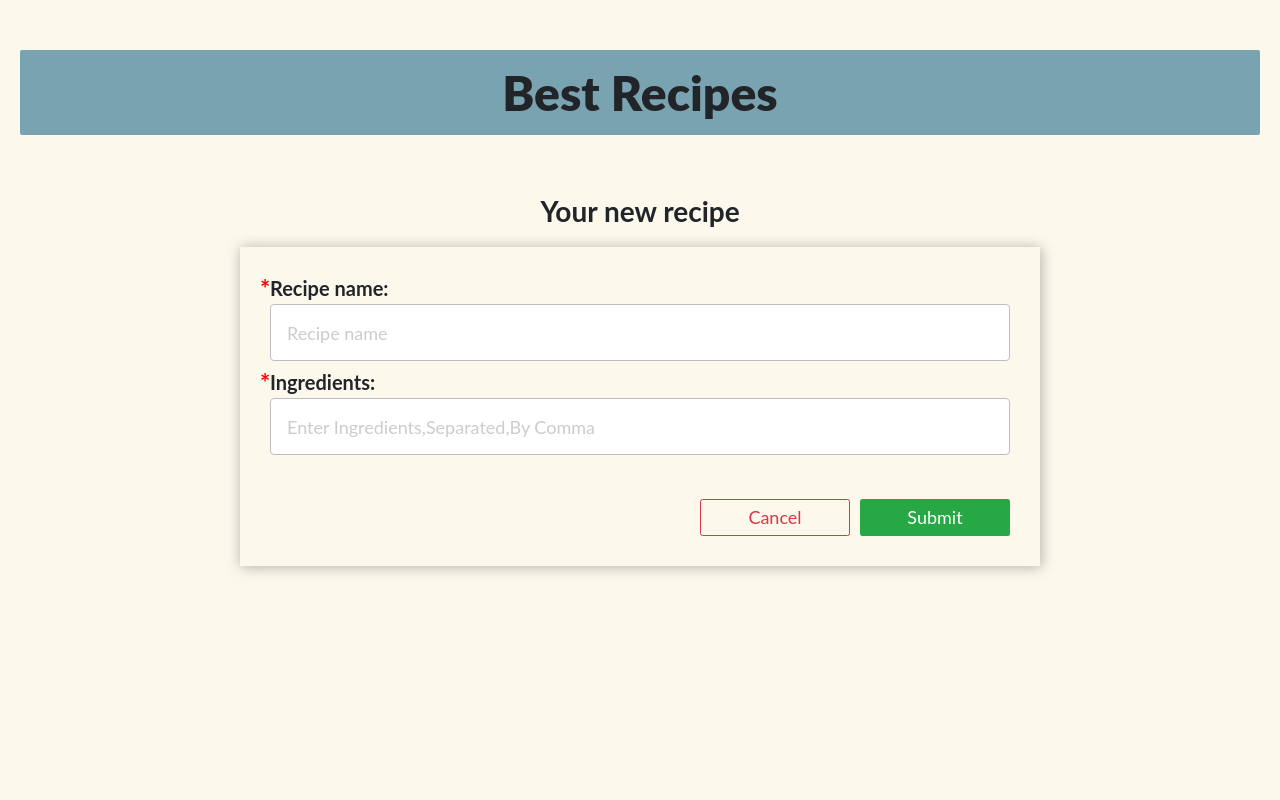
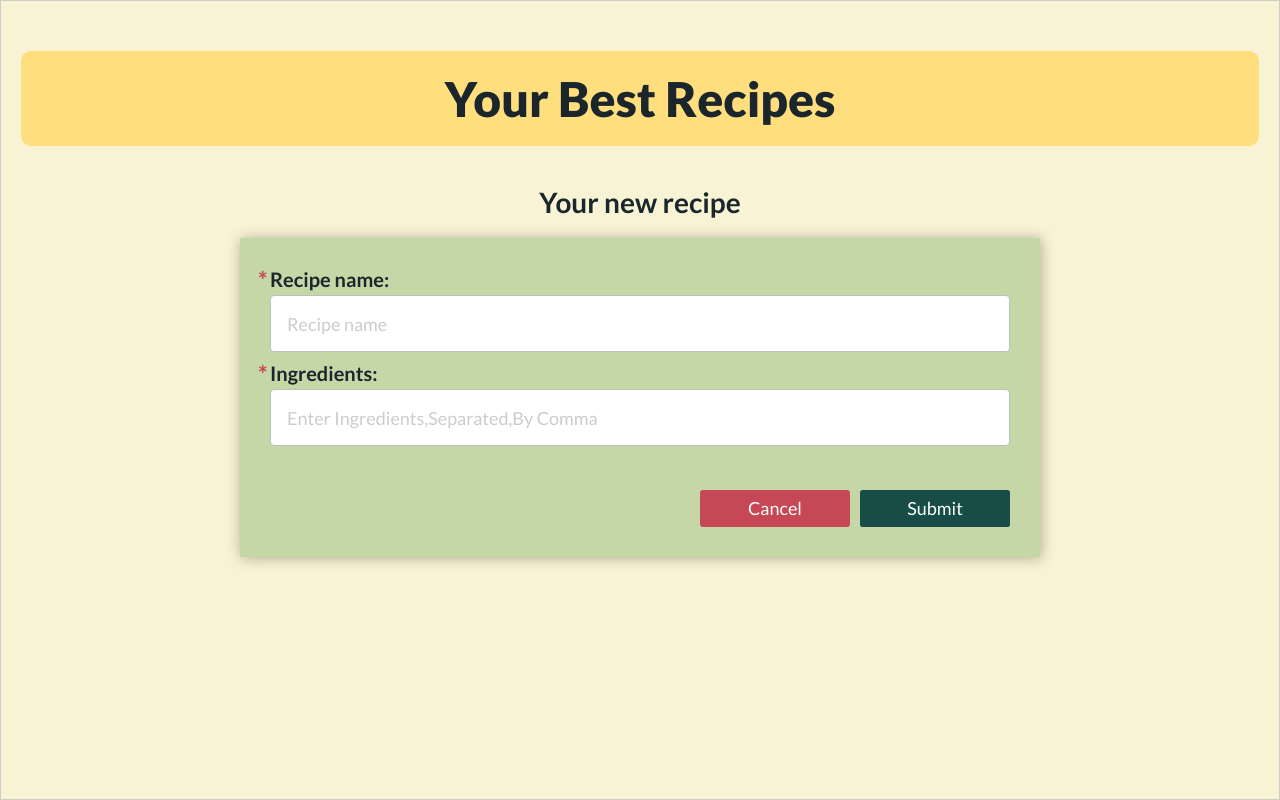
Before and after one commit to MakarCodes/recipes_crud, a React (Create React App) app: page /form in a window 1280 px wide. Built offline with nearby package versions, Linux system fonts and the light colour scheme.

Commit message:
Improve app styles

```diff
--- a/public/index.html
+++ b/public/index.html
@@ -15,6 +15,11 @@
       user's mobile device or desktop. See https://developers.google.com/web/fundamentals/web-app-manifest/
     -->
     <link rel="manifest" href="%PUBLIC_URL%/manifest.json" />
+    <link rel="preconnect" href="https://fonts.gstatic.com" />
+    <link
+      href="https://fonts.googleapis.com/css2?family=Lato:ital,wght@0,100;0,300;0,400;0,700;0,900;1,100;1,300;1,400;1,700;1,900&display=swap"
+      rel="stylesheet"
+    />
     <!--
       Notice the use of %PUBLIC_URL% in the tags above.
       It will be replaced with the URL of the `public` folder during the build.
--- a/src/components/Layout/Layout.module.scss
+++ b/src/components/Layout/Layout.module.scss
@@ -1,5 +1,7 @@
 .Wrapper {
-  background-color: #fcf8ec;
+  background-color: transparent;
+  border: solid 1px #ccc;
+  box-shadow: rgba(99, 99, 99, 0.2) 0px 2px 8px 0px;
   min-height: 100vh;
   width: 100%;
   max-width: 1400px;
@@ -15,9 +17,6 @@
 
 .InnerWrapper {
   width: 100%;
-  // display: flex;
-  // justify-content: center;
-  // align-items: center;
 }
 
 .Title {
@@ -26,11 +25,11 @@
   margin-bottom: 20px;
   padding: 10px 0;
   text-align: center;
-  background-color: #79a3b1;
-  border-radius: 2px;
+  background-color: #ffde7d;
+  border-radius: 10px;
   @media (min-width: '768px') {
     font-size: 48px;
     margin-bottom: 40px;
-    padding: 15px 0;
+    padding: 20px 0;
   }
 }
--- a/src/components/Layout/Layout.tsx
+++ b/src/components/Layout/Layout.tsx
@@ -4,7 +4,7 @@ const Layout: React.FC<React.ReactNode> = ({ children }) => {
   return (
     <div className={classes.Wrapper}>
       <h1 className={classes.Title} data-testid='title'>
-        Best Recipes
+        Your Best Recipes
       </h1>
       <div
         className={classes.InnerWrapper}
--- a/src/components/Routes/Form/Form.module.scss
+++ b/src/components/Routes/Form/Form.module.scss
@@ -1,12 +1,6 @@
 .Wrapper {
   width: 100%;
   margin: 0 auto;
-  padding: 10px;
-  // border: solid 1px #ccc;
-  // box-shadow: rgba(99, 99, 99, 0.2) 0px 2px 8px 0px;
-  @media (min-width: '768px') {
-    padding: 20px;
-  }
 }
 
 .Title {
@@ -27,7 +21,7 @@
   max-width: 800px;
   width: 98%;
   margin: 10px auto;
-  background-color: transparent;
+  background-color: rgba(150, 187, 124, 0.5);
   box-shadow: rgba(0, 0, 0, 0.3) 1px 1px 13px 0px;
   padding: 30px;
   @media (min-width: '768px') {
@@ -63,10 +57,10 @@
   &::before {
     content: '*';
     position: absolute;
-    left: -10px;
+    left: -12px;
     top: -2px;
     font-size: 24px;
-    color: red;
+    color: #c64756;
   }
 }
 
@@ -76,13 +70,13 @@
   border-radius: 4px;
   box-sizing: border-box;
   border: 1px solid #bebebe;
-  padding: 16px;
+  padding: 10px;
   margin: 0;
   transition: all 0.3s ease-in-out;
   outline: none;
   &:focus {
-    box-shadow: 0 0 8px #88d5e9;
-    border: 1px solid #88d5e9;
+    box-shadow: 0 0 8px #96bb7c;
+    border: 1px solid #96bb7c;
   }
   &::placeholder {
     font-size: 12px;
@@ -94,28 +88,40 @@
       font-size: 18px;
     }
   }
+  @media (min-width: '768px') {
+    padding: 16px;
+  }
 }
 
 .ErrorField {
-  color: red;
-  font-size: 14px;
+  color: #c64756;
+  font-size: 12px;
   text-align: right;
   margin: 4px 0;
+  @media (min-width: '768px') {
+    font-size: 14px;
+  }
 }
 
 .ButtonsContainer {
-  text-align: right;
+  display: flex;
+  justify-content: center;
+  align-items: center;
+  flex-direction: column-reverse;
   margin-top: 20px;
-  @media (min-width: '768px') {
+
+  @media (min-width: '425px') {
+    display: block;
     margin-top: 40px;
+    text-align: right;
   }
 }
 
 .Btn {
   cursor: pointer;
   color: #fff;
-  background-color: #28a745;
-  border-color: #28a745;
+  background-color: #184d47;
+  border-color: #184d47;
   outline: none;
   display: inline-block;
   font-weight: 400;
@@ -125,18 +131,27 @@
   user-select: none;
   border: 1px solid transparent;
   padding: 0.375rem 0;
-  font-size: 1.2rem;
+  font-size: 1.4rem;
   line-height: 1.5;
   border-radius: 0.25rem;
-  width: 65px;
-  &:not(:last-child) {
-    margin-right: 10px;
+  width: 100%;
+  &:not(:first-child) {
+    margin-bottom: 10px;
   }
-  @media (min-width: '768px') {
-    width: 100px;
+  @media (min-width: '425px') {
+    width: 120px;
     padding: 0.375rem 0;
     font-size: 1.8rem;
     max-width: 200px;
+    &:not(:last-child) {
+      margin: 0 10px 0 0;
+    }
+    &:not(:first-child) {
+      margin-bottom: 0;
+    }
+    &:hover {
+      transform: scale(1.1);
+    }
   }
   @media (min-width: '1200px') {
     width: 150px;
@@ -144,7 +159,7 @@
 }
 
 .Cancel {
-  background-color: transparent;
-  color: #dc3545;
-  border-color: #dc3545;
+  background-color: #c64756;
+  color: white;
+  border-color: #c64756;
 }
--- a/src/components/Routes/Recipes/ModalContent/ModalContent.tsx
+++ b/src/components/Routes/Recipes/ModalContent/ModalContent.tsx
@@ -36,7 +36,7 @@ const ModalContent: React.FC<IProps> = ({
         <Button
           text='Delete'
           action={handleDelete}
-          bgColor='#dc3545'
+          bgColor='#c64756'
           testID='btn-delete'
         />
         <Button
--- a/src/components/Routes/Recipes/Recipes.module.scss
+++ b/src/components/Routes/Recipes/Recipes.module.scss
@@ -1,11 +1,12 @@
 .Wrapper {
   width: 100%;
-  background-color: rgba(204, 204, 204, 0.5);
+  background-color: #ffde7d;
   padding: 10px;
   max-width: 1000px;
   margin: 0 auto;
-  border: solid 1px #ccc;
-  box-shadow: rgba(99, 99, 99, 0.2) 0px 2px 8px 0px;
+  // border: solid 1px #ccc;
+  // box-shadow: rgba(99, 99, 99, 0.2) 0px 2px 8px 0px;
+  border-radius: 10px;
   @media (min-width: '768px') {
     padding: 20px;
   }
@@ -24,9 +25,9 @@
 .AddLink {
   cursor: pointer;
   text-decoration: none;
-  color: #fff;
-  background-color: #28a745;
-  border-color: #28a745;
+  color: white;
+  background-color: #184d47;
+  border-color: #184d47;
   outline: none;
   display: inline-block;
   font-weight: 400;
@@ -37,14 +38,18 @@
   border: 1px solid transparent;
   padding: 0.375rem 0;
   font-size: 1.2rem;
+  font-weight: 600;
   line-height: 1.5;
   border-radius: 0.25rem;
-  width: 65px;
+  width: 80px;
   &:not(:last-child) {
     margin-right: 10px;
   }
+  &:hover {
+    transform: scale(1.1);
+  }
   @media (min-width: '768px') {
-    width: 100px;
+    width: 120px;
     padding: 0.375rem 0;
     font-size: 1.8rem;
     max-width: 200px;
--- a/src/components/Routes/Recipes/SingleRecipe/SingleRecipe.module.scss
+++ b/src/components/Routes/Recipes/SingleRecipe/SingleRecipe.module.scss
@@ -1,6 +1,4 @@
 .Card {
-  border: solid 1px #456268;
-  border-radius: 3px;
   &:not(:last-child) {
     margin: 0 auto 10px auto;
   }
@@ -8,36 +6,35 @@
 
 .Name {
   display: block;
-  background-color: #79a3b1;
+  background-color: #184d47;
+  color: white;
+  border-radius: 4px;
   padding: 6px;
   font-size: 16px;
-  font-weight: 600;
+  font-weight: 500;
   text-transform: capitalize;
   cursor: pointer;
   @media (min-width: '768px') {
     font-size: 20px;
-    font-weight: 700;
   }
 }
 
 .IngredientsWrapper {
-  margin: 20px 10px;
-  padding: 20px 0 10px 0;
-  border-top: 1px solid #456268;
+  margin: 10px;
 }
 
 .Ingredients {
   display: block;
-  background-color: #d0e8f2;
+  background-color: transparent;
 }
 
 .SingleIngredient {
-  font-size: 16px;
-  padding: 6px;
+  font-size: 18px;
+  padding: 6px 12px;
   list-style-type: none;
-  border: solid 1px #456268;
-  &:not(:last-child) {
-    border-bottom: none;
+  border-bottom: solid 1px #184d47;
+  &::before {
+    content: '- ';
   }
 }
 
--- a/src/components/Routes/Recipes/SingleRecipe/SingleRecipe.tsx
+++ b/src/components/Routes/Recipes/SingleRecipe/SingleRecipe.tsx
@@ -53,13 +53,13 @@ const SingleRecipe: React.FC<IProps> = ({ recipe, handleDeleteClick }) => {
           <div className={classes.ButtonsContainer}>
             <Button
               text='Edit'
-              bgColor='#007bff'
+              bgColor='grey'
               action={() => handleEditBtnClick(recipe)}
               testID='edit-btn'
             />
             <Button
               text='Remove'
-              bgColor='#dc3545'
+              bgColor='#c64756'
               action={() => handleDeleteClick(recipe)}
               testID='remove-btn'
             />
--- a/src/index.css
+++ b/src/index.css
@@ -16,8 +16,8 @@ body {
   -moz-osx-font-smoothing: grayscale;
   font-size: 16px;
   font-family: 'Lato', sans-serif;
-  background-color: #f4f4f4;
-  color: #212529;
+  background-color: #f8f3d4;
+  color: #1b262c;
   @media (min-width: '768px') {
     font-size: 20px;
   }
```
